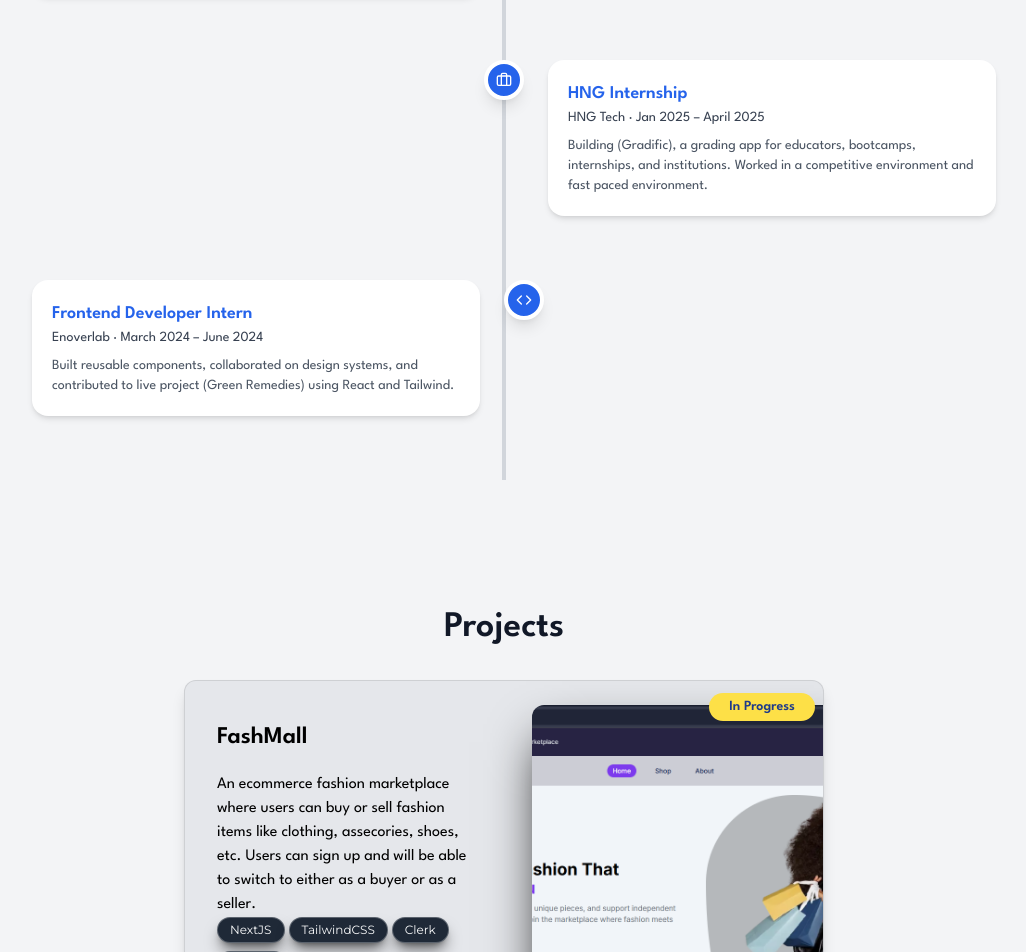
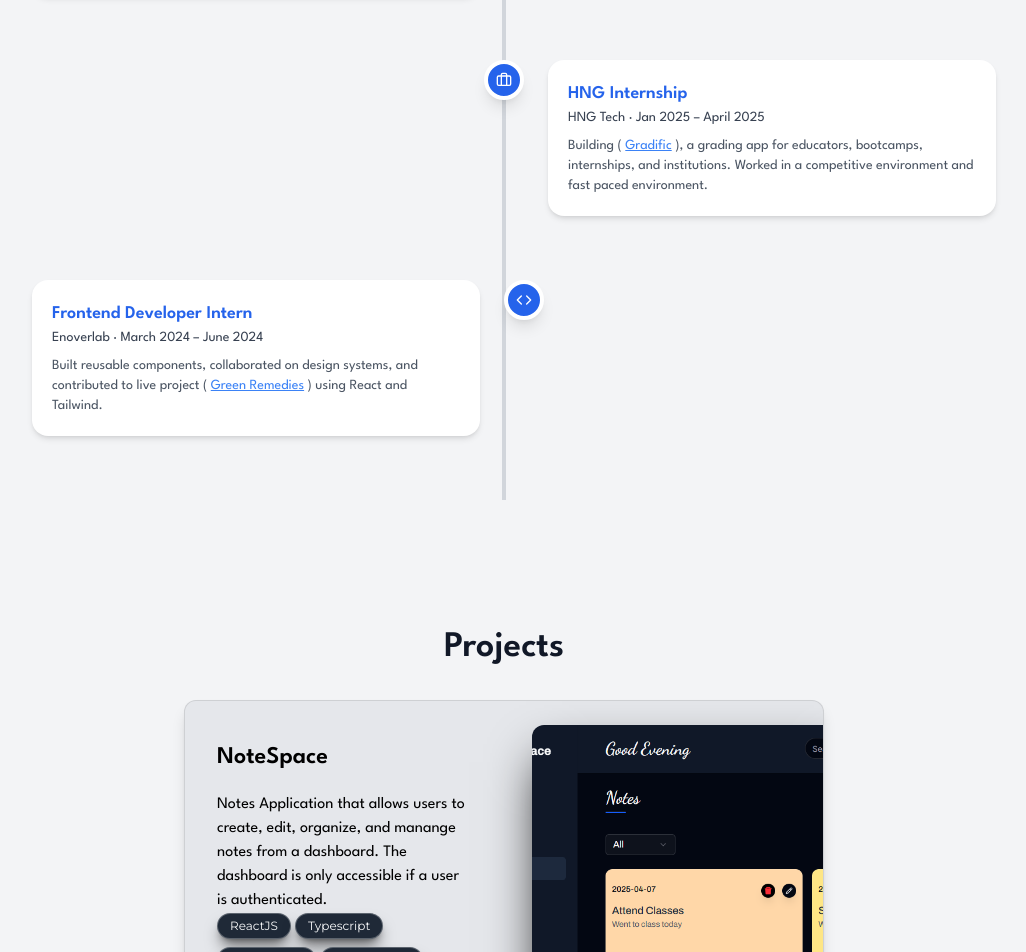
Before and after one commit to Mahmud1087/portfolio_new, a React (Vite) app: page / in a window 1280 px wide. Shown: the part 1660-2612 px from the top of the page, without its empty margins (136-1162 px from the left). Built offline with nearby package versions, Linux system fonts and the light colour scheme; a web font is replaced by a local one.

Commit message:
add the notespace project to the projects sections

```diff
--- a/src/libs/data.tsx
+++ b/src/libs/data.tsx
@@ -1,6 +1,7 @@
 import projectImg1 from '../assets/logistics.png';
 import greenremedies from '../assets/greenremedies.png';
 import fashmall from '../assets/fashmall.png';
+import notespace from '../assets/notespace.png';
 import projectImg2 from '../assets/audiophile.png';
 import projectImg3 from '../assets/crappo.png';
 import projectImg4 from '../assets/foodex.png';
@@ -34,9 +35,13 @@ export const experiences = [
     period: 'Jan 2025 – April 2025',
     description: (
       <span>
-        Building (<a href='https://app.gradific.com'>Gradific</a>), a grading
-        app for educators, bootcamps, internships, and institutions. Worked in a
-        competitive environment and fast paced environment.
+        Building ({' '}
+        <a href='https://app.gradific.com' className='text-blue-500 underline'>
+          Gradific
+        </a>{' '}
+        ), a grading app for educators, bootcamps, internships, and
+        institutions. Worked in a competitive environment and fast paced
+        environment.
       </span>
     ),
     icon: <Briefcase size={16} className='text-white' />,
@@ -48,9 +53,14 @@ export const experiences = [
     description: (
       <span>
         Built reusable components, collaborated on design systems, and
-        contributed to live project (
-        <a href='https://thegreenremedies.com'>Green Remedies</a>) using React
-        and Tailwind.
+        contributed to live project ({' '}
+        <a
+          href='https://thegreenremedies.com'
+          className='text-blue-500 underline'
+        >
+          Green Remedies
+        </a>{' '}
+        ) using React and Tailwind.
       </span>
     ),
 
@@ -59,6 +69,22 @@ export const experiences = [
 ];
 
 export const projectsData = [
+  {
+    projectName: 'NoteSpace',
+    description:
+      'Notes Application that allows users to create, edit, organize, and manange notes from a dashboard. The dashboard is only accessible if a user is authenticated.',
+    stackUsed: [
+      'ReactJS',
+      'Typescript',
+      'TailwindCSS',
+      'Convex Auth',
+      'Convex',
+    ],
+    imageUrl: notespace,
+    url: 'https://final-project-notespace.vercel.app/',
+    compressedImg: '',
+    status: 'Completed',
+  },
   {
     projectName: 'FashMall',
     description:
```
